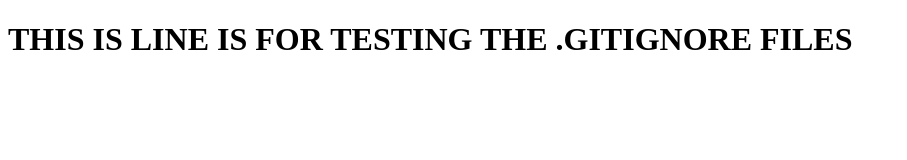
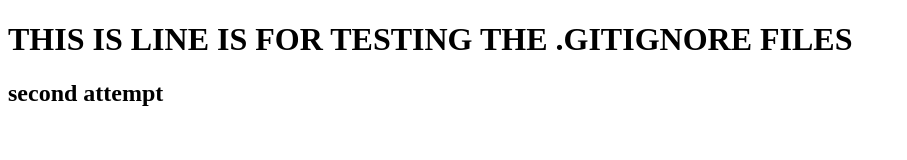
Before and after one commit to sherpacoding/demoapp, a plain HTML site: page home.html in a window 1280 px wide. Shown: the whole page, without its empty margins (0-907 px from the left). Drawn offline with Linux system fonts and the light colour scheme.

Commit message:
kj ajj a jlfj

```diff
--- a/home.html
+++ b/home.html
@@ -8,5 +8,6 @@
   </head>
   <body>
     <h1>THIS IS LINE IS FOR TESTING THE .GITIGNORE FILES</h1>
+    <h2>second attempt</h2>
   </body>
 </html>
```
Also changed, not shown: 1 other file.
